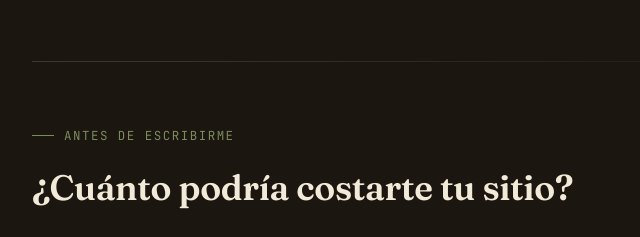
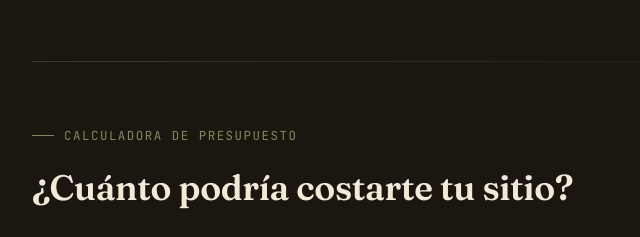
Before and after one commit to parruccia/HorneroSoftware, a plain HTML site: page index.html in a window 1280 px wide. Shown: the part 3293-3530 px from the top of the page, 176-816 px from the left. Drawn offline with Linux system fonts and the light colour scheme.

Commit message:
style: cambio de un subtítulo de la sección calculadora

```diff
--- a/index.html
+++ b/index.html
@@ -194,7 +194,7 @@
 
         <section id="calculadora">
             <div class="section-head">
-                <p class="eyebrow">Antes de escribirme</p>
+                <p class="eyebrow">Calculadora de presupuesto</p>
                 <h2>¿Cuánto podría costarte tu sitio?</h2>
             </div>
 
```
